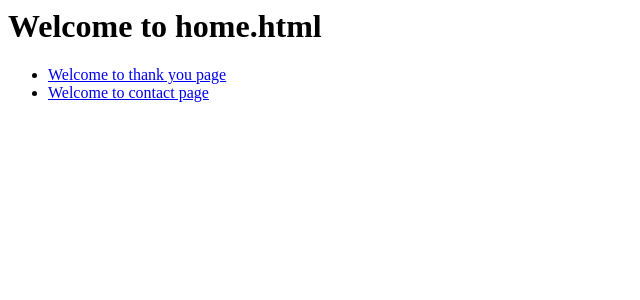
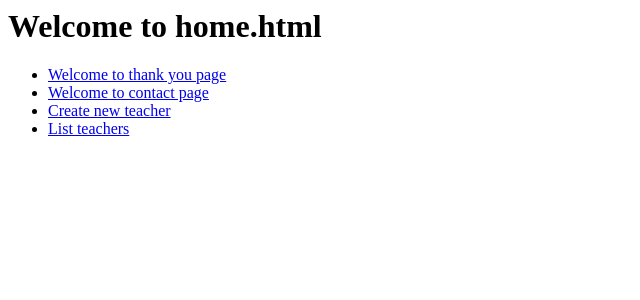
Before and after one commit to georgecatalin/Django-4-and-Python-Full-Stack-Developer-Masterclass, a Django app: page /classroom/ in a window 1280 px wide. Shown: the top 300 px of the page, without its empty margins (0-640 px from the left). Run offline with Django 4.2, Linux system fonts and the light colour scheme.

Commit message:
understand list views with Class Based Views

```diff
--- a/Django Class Based Views/school/classroom/templates/classroom/home.html
+++ b/Django Class Based Views/school/classroom/templates/classroom/home.html
@@ -9,6 +9,8 @@
     <ul>
         <li><a href="{% url 'classroom:thank_you'%}">Welcome to thank you page</li>
         <li><a href="{% url 'classroom:contact'%}">Welcome to contact page</li>
+        <li><a href="{% url 'classroom:create_teacher'%}">Create new teacher</li>
+        <li><a href="{% url 'classroom:list'%}">List teachers</li>
     </ul>
 </body>
 </html>
--- a/Django Class Based Views/school/classroom/urls.py
+++ b/Django Class Based Views/school/classroom/urls.py
@@ -1,11 +1,13 @@
 from django.urls import path
-from .views import HomeView, ThankYouView, ContactFormView
+from .views import (HomeView, ThankYouView, ContactFormView,
+                    TeacherCreateView, TeacherListView)
 
 app_name = 'classroom'
 
 urlpatterns = [
     path('', HomeView.as_view(), name='home'), # path expects a function
     path('thank_you/', ThankYouView.as_view(), name='thank_you'),
-    path('contact/', ContactFormView.as_view(), name='contact')
-
+    path('contact/', ContactFormView.as_view(), name='contact'),
+    path('create/', TeacherCreateView.as_view(), name='create_teacher'),
+    path('list/', TeacherListView.as_view(), name='list')
 ]
--- a/Django Class Based Views/school/classroom/views.py
+++ b/Django Class Based Views/school/classroom/views.py
@@ -1,7 +1,8 @@
 from django.shortcuts import render
 from django.urls import reverse, reverse_lazy
-from django.views.generic import TemplateView, FormView
+from django.views.generic import TemplateView, FormView, CreateView, ListView
 from classroom.forms import ContactForm
+from classroom.models import Teacher
 
 # Create your views here.
 '''
@@ -15,6 +16,19 @@ class HomeView(TemplateView):
 class ThankYouView(TemplateView):
     template_name = 'classroom/thank_you.html'
 
+class TeacherCreateView(CreateView):
+    model = Teacher
+    # it will look for model_form.html
+    fields = '__all__'
+    success_url = reverse_lazy('classroom:thank_you') # reverse() use in function & reverse_lazy() use in class. reverse() returns a string & reverse_lazy() returns an object
+
+class TeacherListView(ListView):
+    model = Teacher
+    # it is looking for the template model_list.html
+    queryset = Teacher.objects.all()    # here is the query to apply on the records
+    context_object_name = 'teacher_list'
+
+
 class ContactFormView(FormView):
     form_class = ContactForm
     template_name = 'classroom/contact.html' # reverse_lazy('classroom:thank_you')
```
Also changed, not shown: Django Class Based Views/school/classroom/templates/classroom/teacher_form.html (added, +16 -0 lines), Django Class Based Views/school/classroom/templates/classroom/teacher_list.html (added, +14 -0 lines), Django Class Based Views/school/db.sqlite3.
